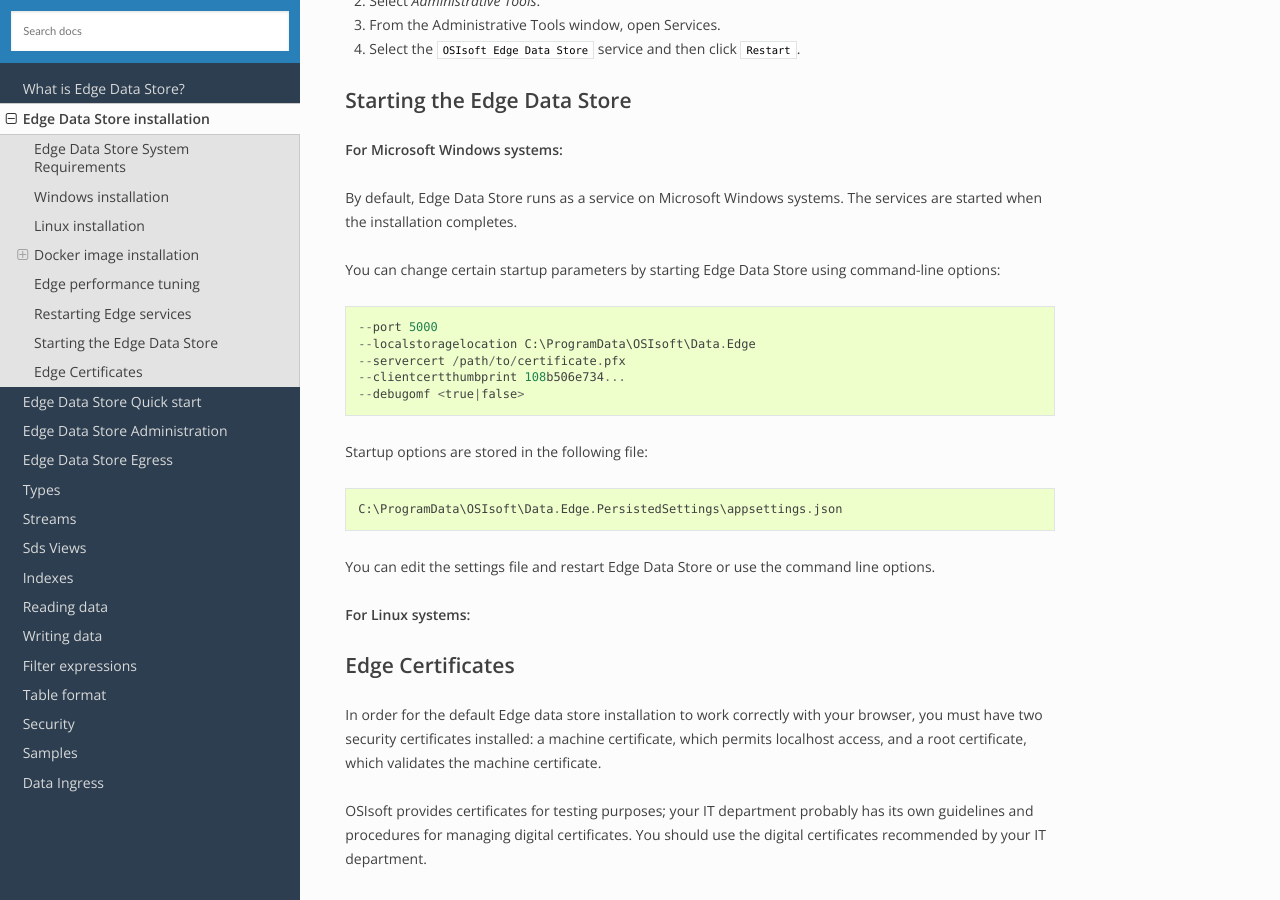
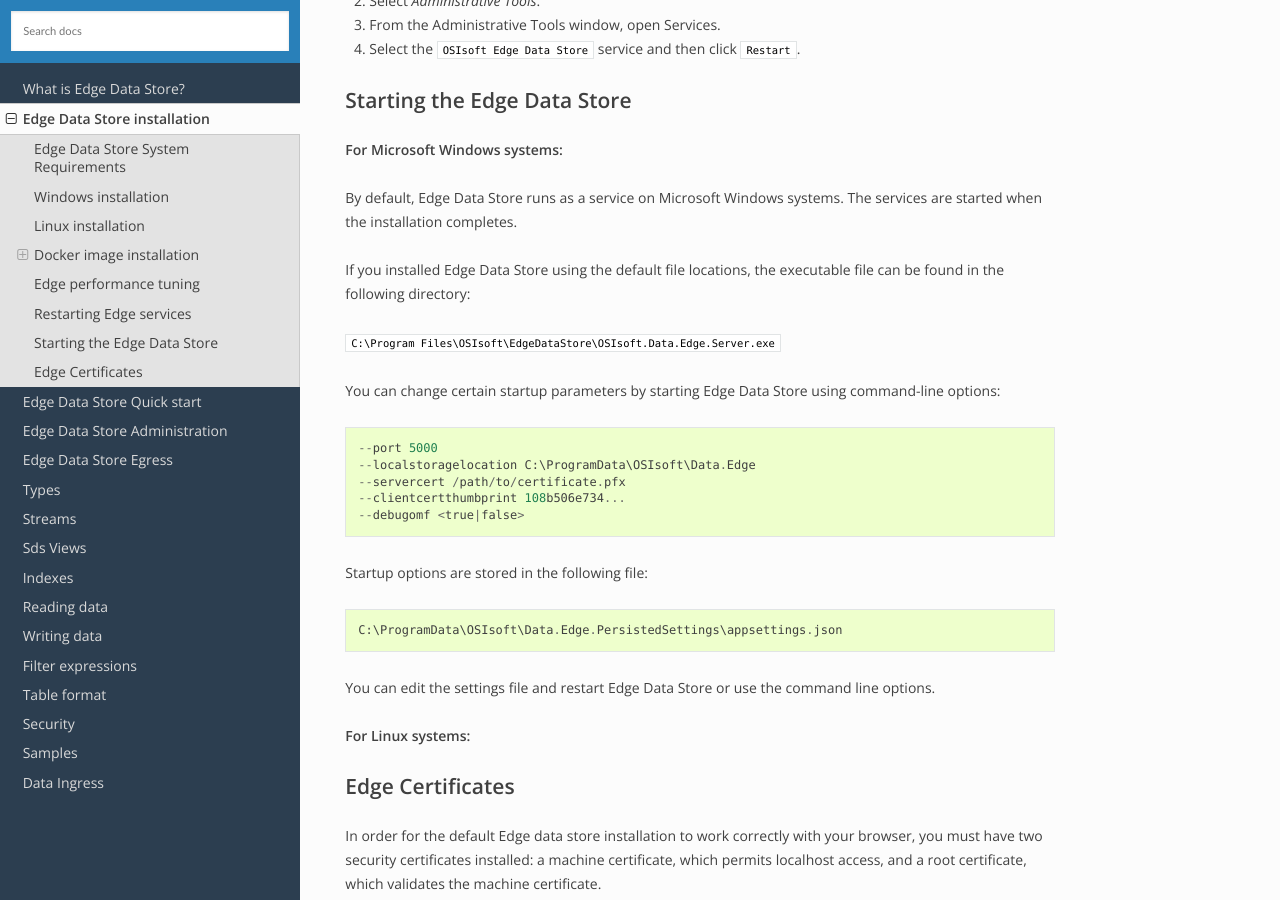
Before and after one commit to fgasparro/EdgeDS-Docs, a Sphinx documentation site: the page built from docs/EdgeDS_Installation.rst, in a window 1280 px wide and 900 px high, scrolled down 2599 px. Built offline with Sphinx 7.4.7 and the Read the Docs theme 2.0.0, drawn with Linux system fonts in a browser that asks for light colours.

Commit message:
Update EdgeDS_Installation.rst

```diff
--- a/docs/EdgeDS_Installation.rst
+++ b/docs/EdgeDS_Installation.rst
@@ -132,6 +132,11 @@ Starting the Edge Data Store
 By default, Edge Data Store runs as a service on Microsoft Windows systems. The services are started when the installation
 completes.
 
+If you installed Edge Data Store using the default file locations, the
+executable file can be found in the following directory:
+
+``C:\Program Files\OSIsoft\EdgeDataStore\OSIsoft.Data.Edge.Server.exe``
+
 You can change certain startup parameters by starting Edge Data Store using command-line options:
 
 ::
```
